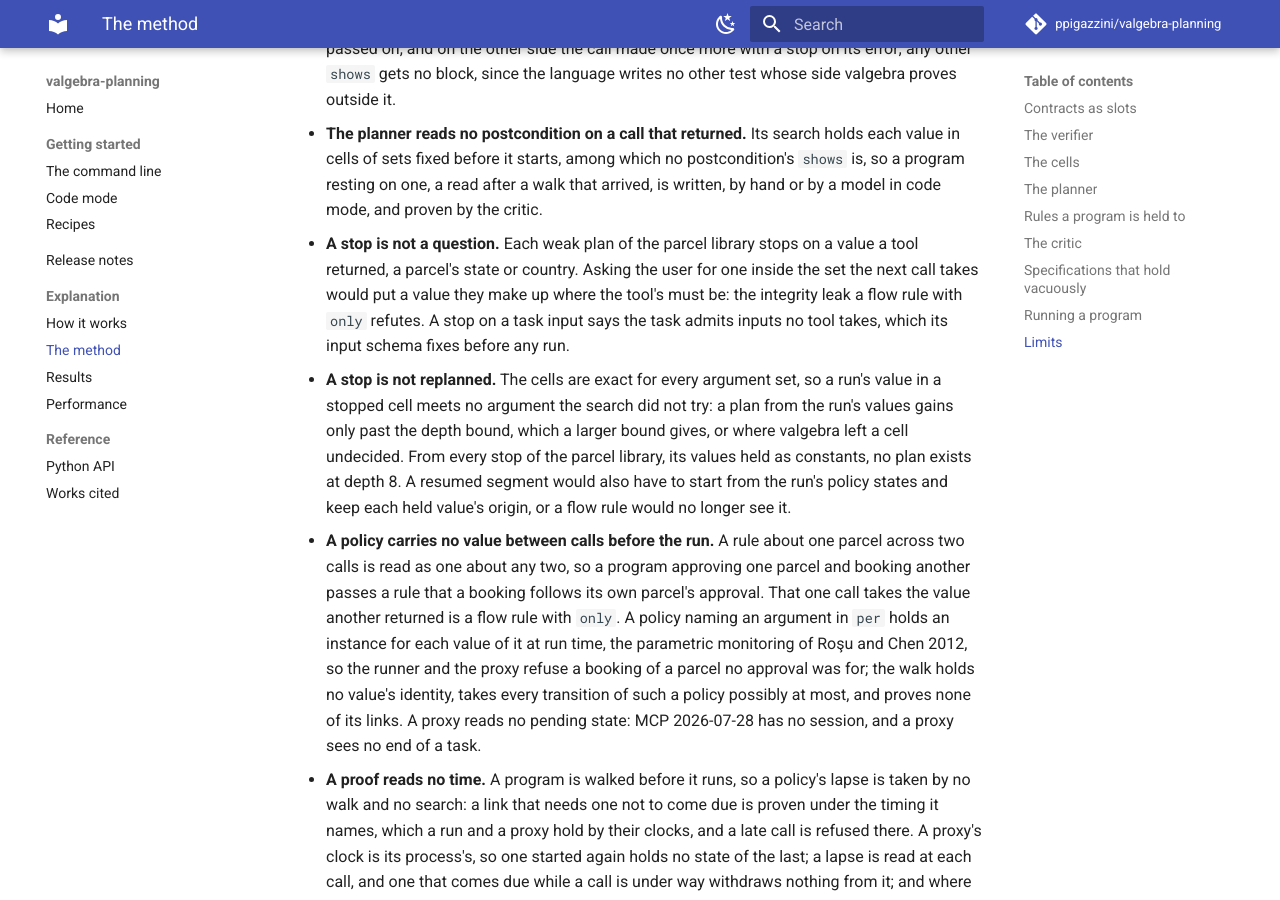
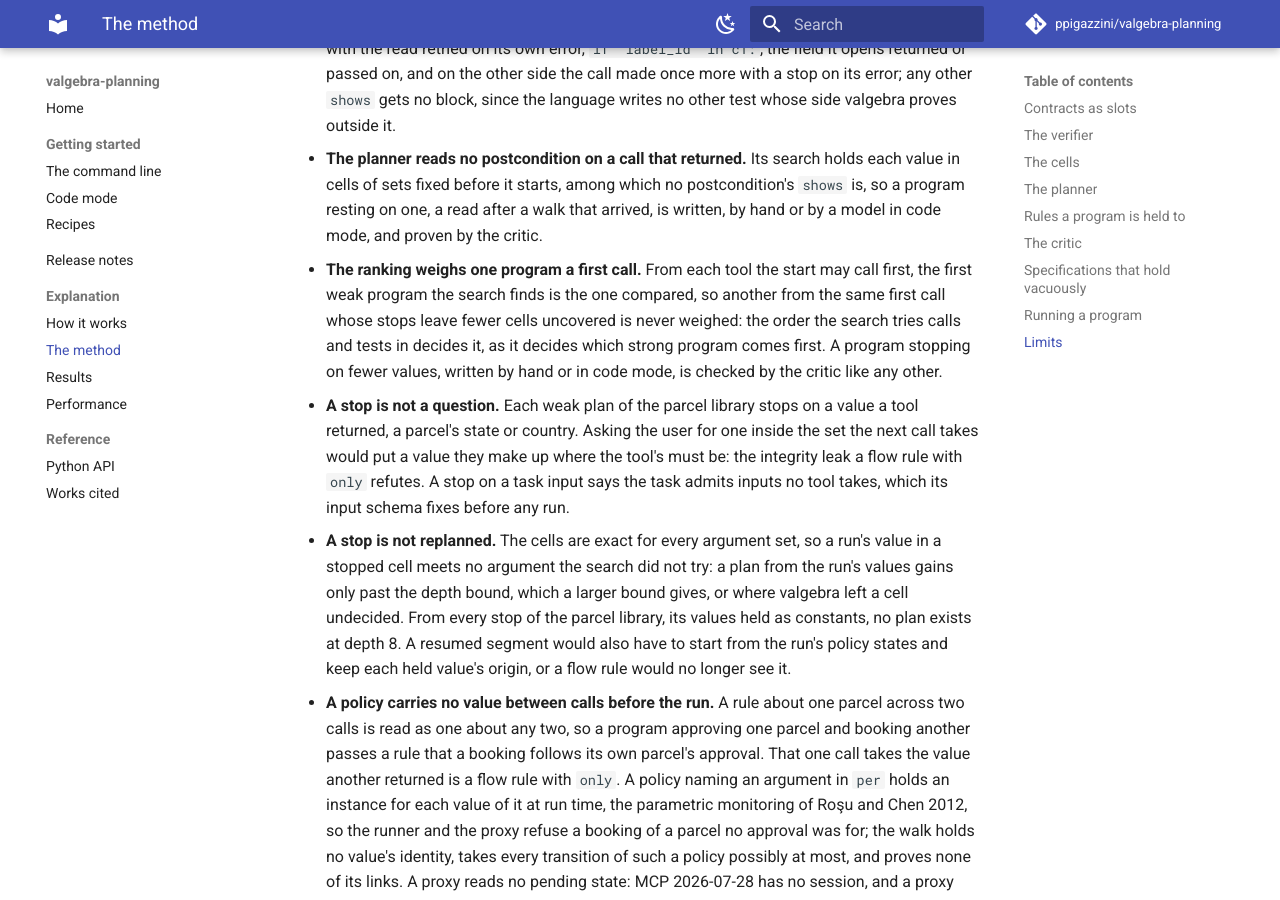
Before and after one commit to ppigazzini/valgebra-planning, an MkDocs documentation site: the page built from docs/method.md, in a window 1280 px wide and 900 px high, scrolled down 11933 px. Built offline with MkDocs 1.6.1 and Material for MkDocs 9.7.7, drawn with Linux system fonts in a browser that asks for light colours; comment, search, counter and statistics services are not loaded; some of the changed text lies outside the part shown.

Commit message:
docs: the ranking weighs the first program each first call reaches
`_ranked` searches a weak program from each tool the start may call first and returns
the one whose stops leave the fewest cells uncovered, but from each first call it weighs
only the first program the search finds. Another program from the same first call that
leaves fewer cells uncovered is never compared: the order the search tries calls and
tests in decides it. On a helpdesk listing's escalate task the program returned stops on
the subscription's plan and on the subject, 21 cells; a three-call program, find the
customer, open the ticket and escalate where the customer's tier is the escalated one,
stops on that tier alone, 2 cells, and verifies with every link proven.

The method page's ranking paragraph says the comparison is of the first program each
first call reaches, and its limits name the consequence and the critic as the way a
program stopping on fewer values is checked. The docs lint is clean.

```diff
--- a/docs/method.md
+++ b/docs/method.md
@@ -156,8 +156,9 @@ so a failure through one origin is never taken for a state another origin reache
 bound lets a branch stop once its sibling returns, and each stop names the values it leaves
 uncovered. The tools are tried in their names' order, so a server listing them in another order
 gets the same program; a weak program is searched for each tool the start may call first, until
-`RANKING` (`valgebra_planning/planner.py`) expansions past the first found, and the one whose stops leave the fewest cells uncovered
-is returned, a tie going to the earlier name. A task may name its `goals` in the order it
+`RANKING` (`valgebra_planning/planner.py`) expansions past the first found, and of the first
+program each reaches, the one whose stops leave the fewest cells uncovered is returned, a tie
+going to the earlier name. A task may name its `goals` in the order it
 prefers them, as "grasp, else say why not": its goal is their union, which every return is
 verified in, and the planner searches a strong program for the first, else a weak one whose
 stops a program toward the next fills, so "grasp or say" grasps where the object is in reach
@@ -472,6 +473,11 @@ ones.
   in cells of sets fixed before it starts, among which no postcondition's `shows` is, so a
   program resting on one, a read after a walk that arrived, is written, by hand or by a model in
   code mode, and proven by the critic.
+- **The ranking weighs one program a first call.** From each tool the start may call first, the
+  first weak program the search finds is the one compared, so another from the same first call
+  whose stops leave fewer cells uncovered is never weighed: the order the search tries calls and
+  tests in decides it, as it decides which strong program comes first. A program stopping on
+  fewer values, written by hand or in code mode, is checked by the critic like any other.
 - **A stop is not a question.** Each weak plan of the parcel library stops on a value a tool
   returned, a parcel's state or country. Asking the user for one inside the set the next call
   takes would put a value they make up where the tool's must be: the integrity leak a flow rule
```
